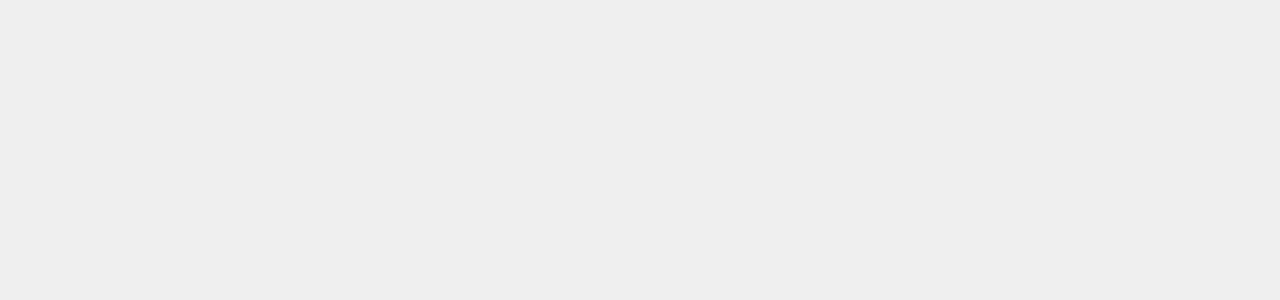
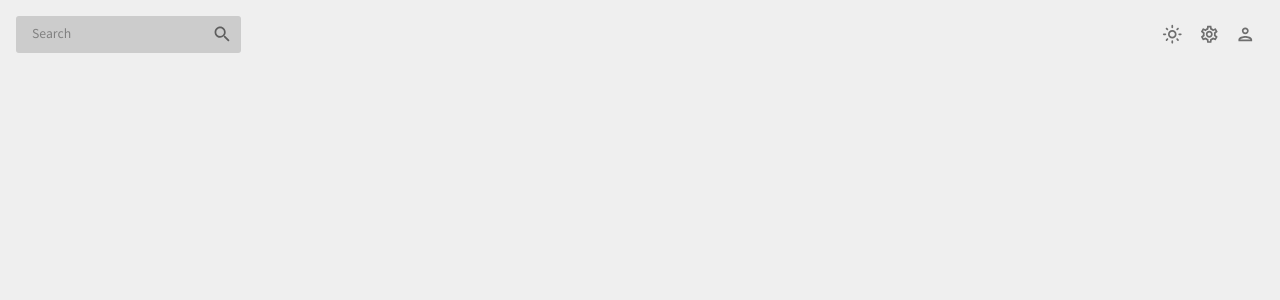
Before and after one commit to team-project-aljo-niel/Aboitiz-Scholars-Central, a React (Create React App) app in the folder aboitiz-scholars-central/: page / in a window 1280 px wide. Shown: the top 300 px of the page. Built offline with nearby package versions, Linux system fonts and the light colour scheme.

Commit message:
AS-17 feat: created topbar

```diff
--- a/aboitiz-scholars-central/src/App.js
+++ b/aboitiz-scholars-central/src/App.js
@@ -1,5 +1,6 @@
 import { ColorModeContext, useMode } from "./theme";
 import { CssBaseline, ThemeProvider } from "@mui/material";
+import Topbar from "./components/Topbar";
 
 function App() {
   const [theme, colorMode] = useMode();
@@ -8,7 +9,9 @@
       <ThemeProvider theme={theme}>
         <CssBaseline />
         <div className="App">
-          <main className="content"></main>
+          <main className="content">
+            <Topbar />
+          </main>
         </div>
       </ThemeProvider>
     </ColorModeContext.Provider>
--- a/aboitiz-scholars-central/src/components/Topbar.js
+++ b/aboitiz-scholars-central/src/components/Topbar.js
@@ -1,9 +1,46 @@
-import React from 'react'
+import { Box, IconButton, useTheme } from "@mui/material";
+import { useContext } from "react";
+import { ColorModeContext, themeColors } from "../theme";
+import { InputBase } from "@mui/material";
+import LightModeOutlinedIcon from "@mui/icons-material/LightModeOutlined";
+import DarkModeOutlinedIcon from "@mui/icons-material/DarkModeOutlined";
+import SettingsOutlinedIcon from "@mui/icons-material/SettingsOutlined";
+import PersonModeOutlinedIcon from "@mui/icons-material/PersonOutlined";
+import SearchIcon from "@mui/icons-material/Search";
 
 const Topbar = () => {
+  const theme = useTheme();
+  const colors = themeColors(theme.palette.mode);
+  const colorMode = useContext(ColorModeContext);
   return (
-    <div>Topbar</div>
-  )
-}
+    <Box display="flex" justifyContent="space-between" p={2}>
+      <Box
+        display="flex"
+        backgroundColor={colors.primary[400]}
+        borderRadius="3px"
+      >
+        <InputBase sx={{ ml: 2, flex: 1 }} placeholder="Search" />
+        <IconButton type="button" sx={{ p: 1 }}>
+          <SearchIcon />
+        </IconButton>
+      </Box>
+      <Box display="flex">
+        <IconButton onClick={colorMode.toggleColorMode}>
+          {theme.palette.mode === "light" ? (
+            <LightModeOutlinedIcon />
+          ) : (
+            <DarkModeOutlinedIcon />
+          )}
+        </IconButton>
+        <IconButton>
+          <SettingsOutlinedIcon />
+        </IconButton>
+        <IconButton>
+          <PersonModeOutlinedIcon />
+        </IconButton>
+      </Box>
+    </Box>
+  );
+};
 
-export default Topbar
+export default Topbar;
--- a/aboitiz-scholars-central/src/theme.js
+++ b/aboitiz-scholars-central/src/theme.js
@@ -77,7 +77,7 @@
           100: "#ffffff",
           200: "#ffffff",
           300: "#ffffff",
-          400: "#ffffff",
+          400: "#ff0000",
           500: "#ffffff",
           600: "#cccccc",
           700: "#999999",
```
